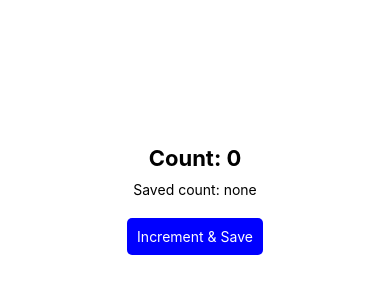
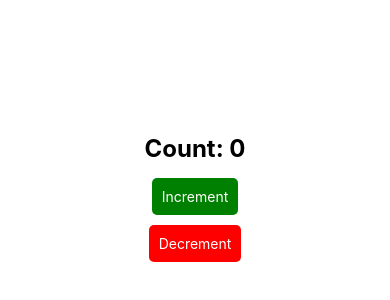
Before and after one commit to Tigran105/Mobile-Expense-Tracker, a React Native app: screen / in a window 390 px wide. Shown: the part 222-522 px from the top of the page. Built offline with nearby package versions, Linux system fonts and the light colour scheme.

Commit message:
Setup React Navigation skeleton with HomeScreen and CounterScreen

```diff
--- /dev/null
+++ b/src/components/Button.tsx
@@ -0,0 +1,18 @@
+import { Pressable, Text } from 'react-native';
+
+type Props = {
+  title: string;
+  onPress: () => void;
+  color?: string;
+};
+
+export default function Button({ title, onPress, color = 'blue' }: Props) {
+  return (
+    <Pressable
+      onPress={onPress}
+      style={{ padding: 10, backgroundColor: color, borderRadius: 5, marginVertical: 5 }}
+    >
+      <Text style={{ color: 'white', textAlign: 'center' }}>{title}</Text>
+    </Pressable>
+  );
+}
--- a/src/components/Counter.tsx
+++ b/src/components/Counter.tsx
@@ -1,20 +1,18 @@
-import { View, Text, Pressable } from 'react-native';
+import { View, Text } from 'react-native';
+import Button from './Button';
 
 type Props = {
   count: number;
   onIncrement: () => void;
+  onDecrement: () => void;
 };
 
-export default function Counter({ count, onIncrement }: Props) {
+export default function Counter({ count, onIncrement, onDecrement }: Props) {
   return (
     <View style={{ alignItems: 'center' }}>
-      <Text style={{ fontSize: 22, fontWeight: 'bold' }}>{count}</Text>
-      <Pressable
-        onPress={onIncrement}
-        style={{ padding: 10, backgroundColor: 'green', borderRadius: 5, marginTop: 10 }}
-      >
-        <Text style={{ color: 'white' }}>Increment</Text>
-      </Pressable>
+      <Text style={{ fontSize: 24, fontWeight: 'bold', marginBottom: 10 }}>Count: {count}</Text>
+      <Button title="Increment" onPress={onIncrement} color="green" />
+      <Button title="Decrement" onPress={onDecrement} color="red" />
     </View>
   );
 }
--- a/src/screens/HomeScreen.tsx
+++ b/src/screens/HomeScreen.tsx
@@ -1,11 +1,14 @@
-import { View, Text, Pressable } from 'react-native';
+import { View } from 'react-native';
 import { useStore } from '@store/store';
+import Counter from '@components/Counter';
+import { useEffect, useState } from 'react';
 import { saveItem, getItem } from '@utils/storage';
-import { useEffect, useState } from 'react';
 
 export default function HomeScreen() {
   const count = useStore((state) => state.count);
   const increment = useStore((state) => state.increment);
+  const decrement = useStore((state) => state.decrement);
+
   const [savedCount, setSavedCount] = useState<number | null>(null);
 
   const saveCount = async () => {
@@ -21,19 +24,13 @@ export default function HomeScreen() {
     loadCount();
   }, []);
 
+  useEffect(() => {
+    saveCount();
+  }, [count]);
+
   return (
     <View style={{ flex: 1, justifyContent: 'center', alignItems: 'center', backgroundColor: 'white' }}>
-      <Text style={{ fontSize: 22, fontWeight: 'bold', marginBottom: 10 }}>Count: {count}</Text>
-      <Text style={{ marginBottom: 20 }}>Saved count: {savedCount ?? 'none'}</Text>
-      <Pressable
-        onPress={() => {
-          increment();
-          saveCount();
-        }}
-        style={{ padding: 10, backgroundColor: 'blue', borderRadius: 5 }}
-      >
-        <Text style={{ color: 'white' }}>Increment & Save</Text>
-      </Pressable>
+      <Counter count={count} onIncrement={increment} onDecrement={decrement} />
     </View>
   );
 }
--- a/src/store/store.ts
+++ b/src/store/store.ts
@@ -3,9 +3,11 @@ import { create } from 'zustand';
 type State = {
   count: number;
   increment: () => void;
+  decrement: () => void;
 };
 
 export const useStore = create<State>((set) => ({
   count: 0,
   increment: () => set((state) => ({ count: state.count + 1 })),
+  decrement: () => set((state) => ({ count: state.count - 1 })),
 }));
```
Also changed, not shown: src/screens/CounterScreen.tsx (added, +9 -0 lines).
